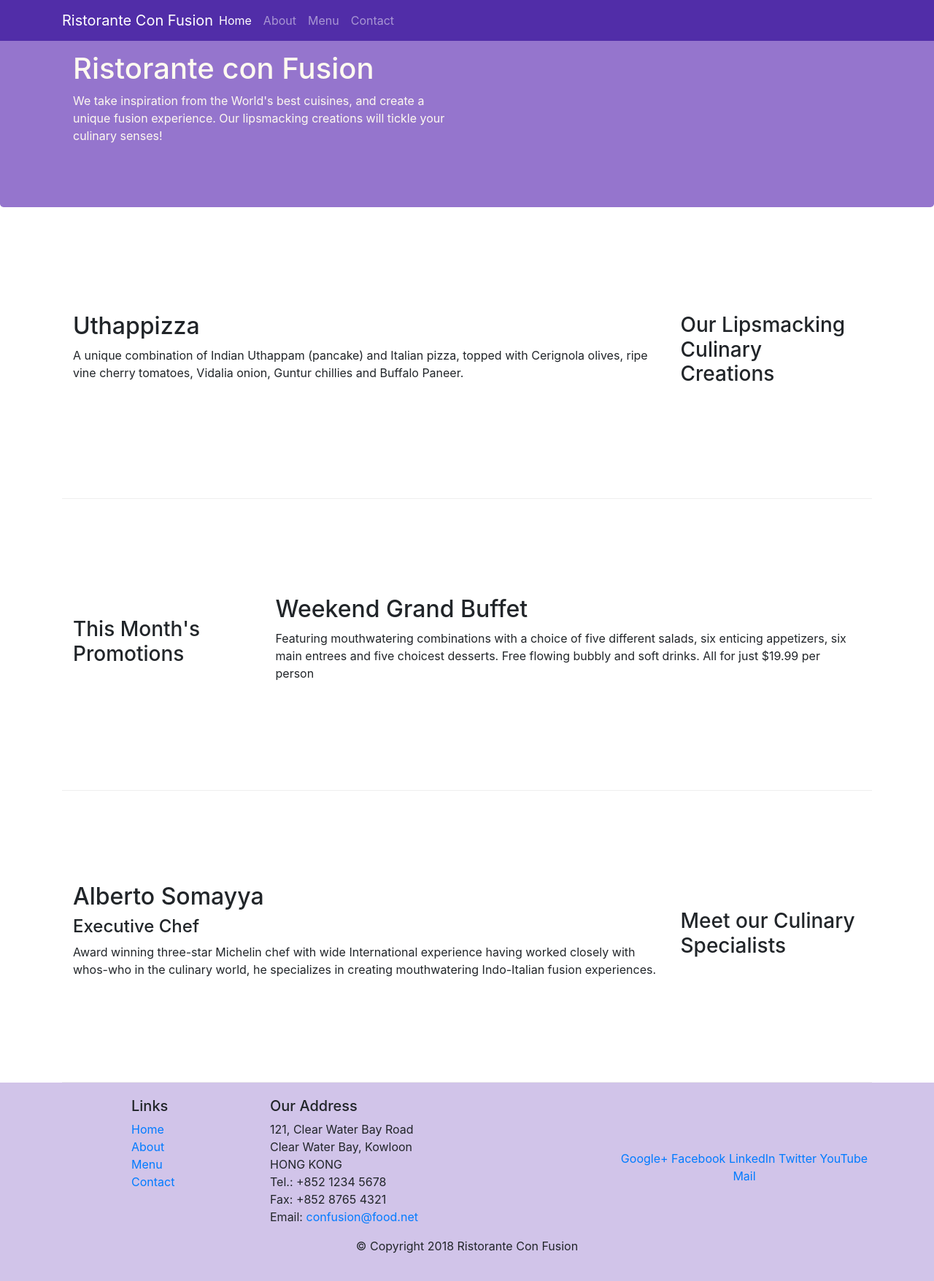
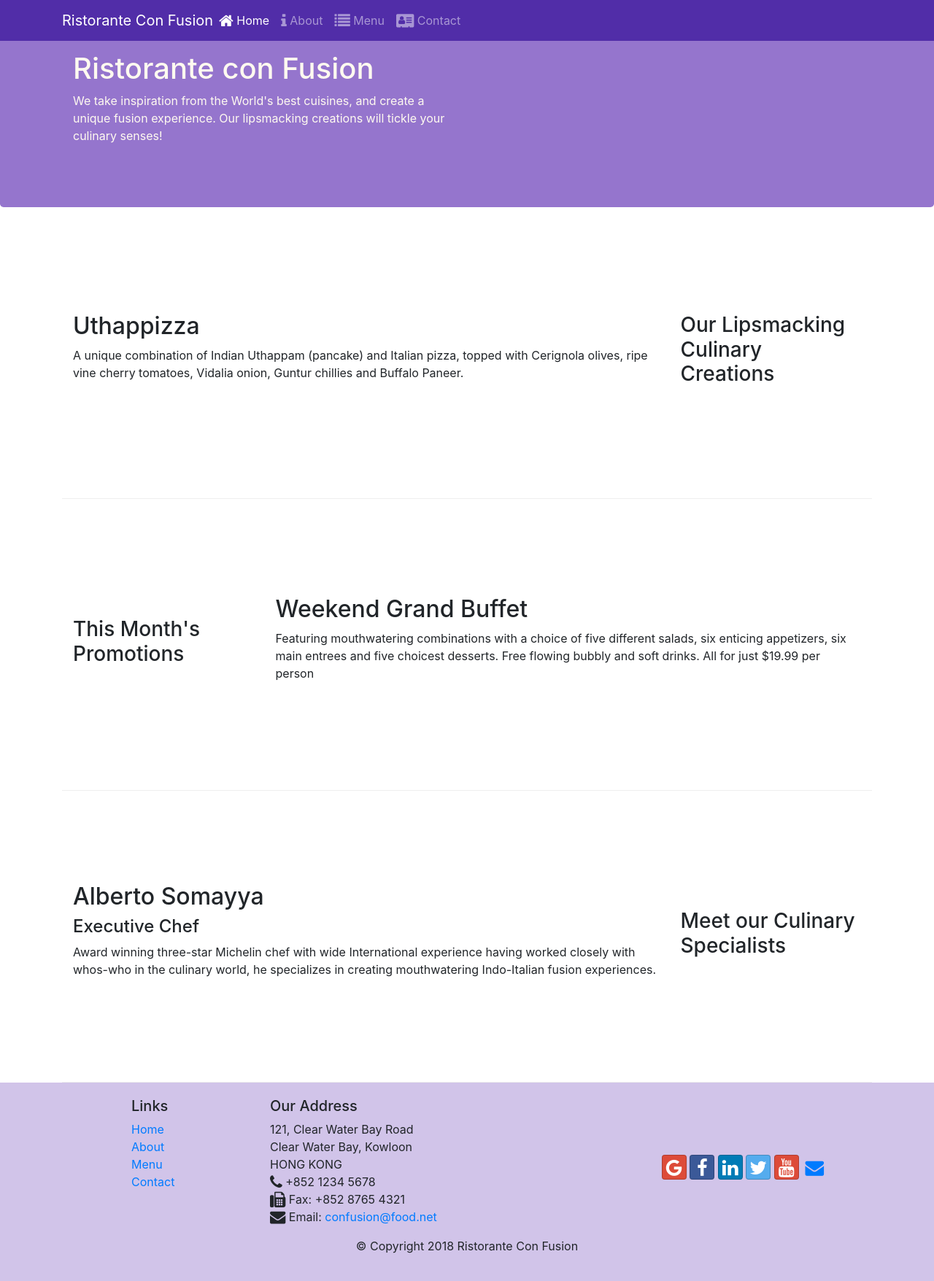
Before and after one commit to JoshNathan91/coursera_bootstrap_mod_1, a website: page index.html in a window 1280 px wide. Shown: the whole page at 73% size. Drawn offline with nearby package versions, Linux system fonts and the light colour scheme.

Commit message:
adding icons

```diff
--- a/index.html
+++ b/index.html
@@ -9,6 +9,8 @@
 
     <!-- Bootstrap CSS -->
     <link rel="stylesheet" href="node_modules/bootstrap/dist/css/bootstrap.min.css">
+    <link rel="stylesheet" href="node_modules/font-awesome/css/font-awesome.min.css">
+    <link rel="stylesheet" href="node_modules/bootstrap-social/bootstrap-social.css">
     <link rel="stylesheet" href="css/styles.css">
     <title>Ristorante Con Fusion</title>
 </head>
@@ -23,10 +25,10 @@
                 <a class="navbar-brand mr-auto" href="#">Ristorante Con Fusion</a>
                 <div class="collapse navbar-collapse" id="Navbar">
                     <ul class="navbar-nav mr-auto">
-                        <li class="nav-item"><a class="nav-link active" href="#">Home</a></li>
-                        <li class="nav-item"><a class="nav-link" href="./aboutus.html">About</a></li>
-                        <li class="nav-item"><a class="nav-link" href="#">Menu</a></li>
-                        <li class="nav-item"><a class="nav-link" href="#">Contact</a></li>
+                        <li class="nav-item"><a class="nav-link active" href="#"><span class="fa fa-home fa-lg"></span> Home</a></li>
+                        <li class="nav-item"><a class="nav-link" href="./aboutus.html"><span class="fa fa-info fa-lg"></span> About</a></li>
+                        <li class="nav-item"><a class="nav-link" href="#"><span class="fa fa-list fa-lg"></span> Menu</a></li>
+                        <li class="nav-item"><a class="nav-link" href="#"><span class="fa fa-address-card fa-lg"></span> Contact</a></li>
                     </ul>
                 </div>
             </div>
@@ -97,19 +99,19 @@
 		              121, Clear Water Bay Road<br>
 		              Clear Water Bay, Kowloon<br>
 		              HONG KONG<br>
-		              Tel.: +852 1234 5678<br>
-		              Fax: +852 8765 4321<br>
-		              Email: <a href="mailto:confusion@food.net">confusion@food.net</a>
+		                <i class="fa fa-phone fa-lg"></i> +852 1234 5678<br>
+                        <i class="fa fa-fax fa-lg"></i> Fax: +852 8765 4321<br>
+                        <i class="fa fa-envelope fa-lg"></i> Email: <a href="mailto:confusion@food.net">confusion@food.net</a>
 		           </address>
                 </div>
                 <div class="col-12 col-sm-4 align-self-center">
                     <div class="text-center">
-                        <a href="http://google.com/+">Google+</a>
-                        <a href="http://www.facebook.com/profile.php?id=">Facebook</a>
-                        <a href="http://www.linkedin.com/in/">LinkedIn</a>
-                        <a href="http://twitter.com/">Twitter</a>
-                        <a href="http://youtube.com/">YouTube</a>
-                        <a href="mailto:">Mail</a>
+                        <a class="btn btn-social-icon btn-google" href="http://google.com/+"> <i class="fa fa-google"></i></a>
+                        <a class="btn btn-social-icon btn-facebook" href="http://www.facebook.com/profile.php?id="><i class="fa fa-facebook"></i></a>
+                        <a class="btn btn-social-icon btn-linkedin" href="http://www.linkedin.com/in/"><i class="fa fa-linkedin"></i></a>
+                        <a class="btn btn-social-icon btn-twitter" href="http://twitter.com/"><i class="fa fa-twitter"></i></a>
+                        <a class="btn btn-social-icon btn-google" href="http://youtube.com/"><i class="fa fa-youtube"></i></a>
+                        <a class="btn btn-social-icon" href="mailto:"><i class="fa fa-envelope fa-lg"></i></a>
                     </div>
                 </div>
            </div>
--- a/package.json
+++ b/package.json
@@ -15,6 +15,8 @@
   },
   "dependencies": {
     "bootstrap": "^4.0.0",
+    "bootstrap-social": "^5.1.1",
+    "font-awesome": "^4.7.0",
     "jquery": "^3.3.1",
     "popper.js": "^1.12.9"
   }
```
Also changed, not shown: aboutus.html (+13 -11 lines), 1 other file.
